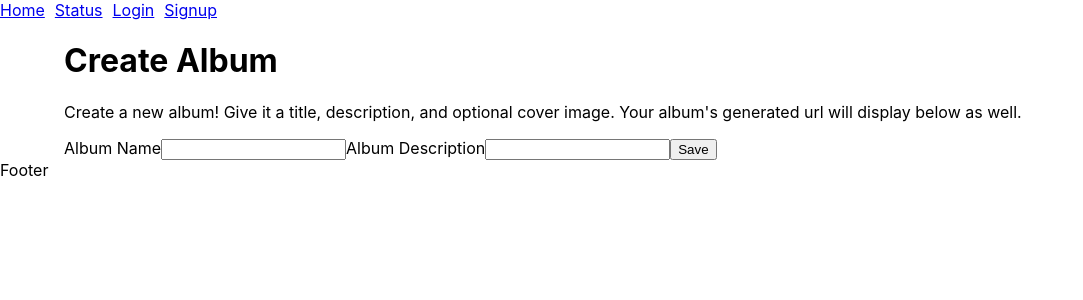
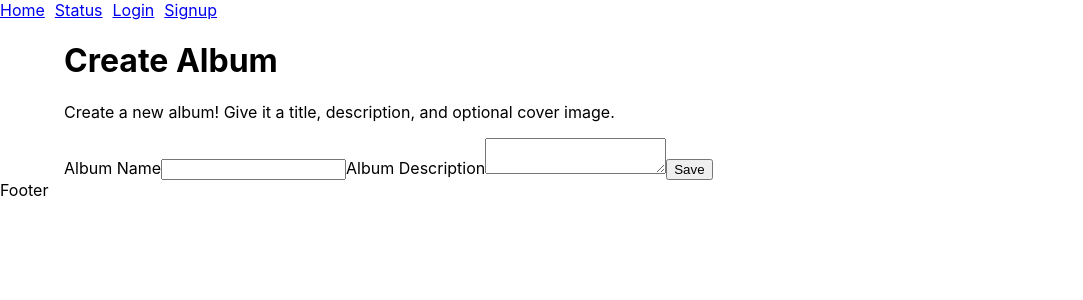
Before and after one commit to joedietrich-dev/wisealbum-frontend, a React (Create React App) app: page /organizations/1/albums/create in a window 1280 px wide. Shown: the top 300 px of the page, without its empty margins (0-1083 px from the left). Built offline with nearby package versions, Linux system fonts and the light colour scheme.

Commit message:
Clean up error messages

```diff
--- a/src/layouts/Layout.jsx
+++ b/src/layouts/Layout.jsx
@@ -17,6 +17,9 @@ function Layout({ children }) {
             {user.organization_id && (ROLE.isOrgOwner(user) || ROLE.isSuperAdmin(user)) ? (
               <NavLink to={`/organizations/${user.organization_id}/edit`}>Edit Organization</NavLink>
             ) : null}
+            {user.organization_id && (ROLE.isOrgOwner(user) || ROLE.isContributor(user)) ? (
+              <NavLink to={`/organizations/${user.organization_id}/albums`}>Edit Albums</NavLink>
+            ) : null}
             <NavLink to="/profile">My Profile</NavLink>
             <NavLink to="/logout">Logout</NavLink>
           </>
--- a/src/pages/AlbumCreate.jsx
+++ b/src/pages/AlbumCreate.jsx
@@ -2,6 +2,7 @@ import { Form, Formik } from "formik";
 import { useEffect } from "react";
 import Button from "../components/Button";
 import TextInput from "../components/TextInput";
+import TextAreaInput from "../components/TextAreaInput";
 import Title from "../components/Title";
 import Subtitle from "../components/Subtitle";
 import { useAuth } from "../helpers/AuthorizationProvider";
@@ -15,9 +16,11 @@ function AlbumCreate() {
   const { user, loading } = useAuth();
   const navigate = useNavigate();
   const { organizationId } = useParams();
+  console.log(loading);
 
   useEffect(() => {
     if (!loading) {
+      if (!user.id) navigate("/login");
       // If the user is not a Super Admin or Org Owner who has no Org ID
       if (ROLE.isSuperAdmin(user) || ((ROLE.isOrgOwner(user) || ROLE.isContributor(user)) && user.organization_id === parseInt(organizationId, 10))) {
         console.log("Welcome");
@@ -29,16 +32,14 @@ function AlbumCreate() {
 
   const handleSubmit = (values) => {
     authorizedPost(`/organizations/${organizationId}/albums`, { album: { ...values } }).then((json) => {
-      console.log(json);
+      navigate(`/organizations/${organizationId}/albums/${json.id}/edit`);
     });
   };
 
   return (
     <PageCard>
       <Title>Create Album</Title>
-      <Subtitle>
-        Create a new album! Give it a title, description, and optional cover image. Your album's generated url will display below as well.
-      </Subtitle>
+      <Subtitle>Create a new album! Give it a title, description, and optional cover image.</Subtitle>
       <Formik
         initialValues={{
           name: "",
@@ -49,7 +50,7 @@ function AlbumCreate() {
       >
         <Form>
           <TextInput label="Album Name" name="name" />
-          <TextInput label="Album Description" name="description" />
+          <TextAreaInput label="Album Description" name="description" />
           <Button type="submit">Save</Button>
         </Form>
       </Formik>
--- a/src/pages/ResetPassword.jsx
+++ b/src/pages/ResetPassword.jsx
@@ -21,20 +21,20 @@ const ErrorMessage = () => (
 
 function ResetPassword() {
   const { verificationToken } = useParams();
-  const [isChanged, setIsChanged] = useState(false);
+  const [message, setMessage] = useState();
 
   const handleSubmit = (data) => {
     const sentData = { ...data, reset_password_token: verificationToken };
     put("/password", sentData)
-      .then(() => setIsChanged(true))
-      .catch(console.log);
+      .then(() => setMessage(<ThankYouMessage />))
+      .catch(() => setMessage(<ErrorMessage />));
   };
 
   return (
     <ModalCard>
       <Title>Reset Your Password</Title>
-      {isChanged ? (
-        <ThankYouMessage />
+      {message ? (
+        message
       ) : (
         <Formik
           initialValues={{
```
